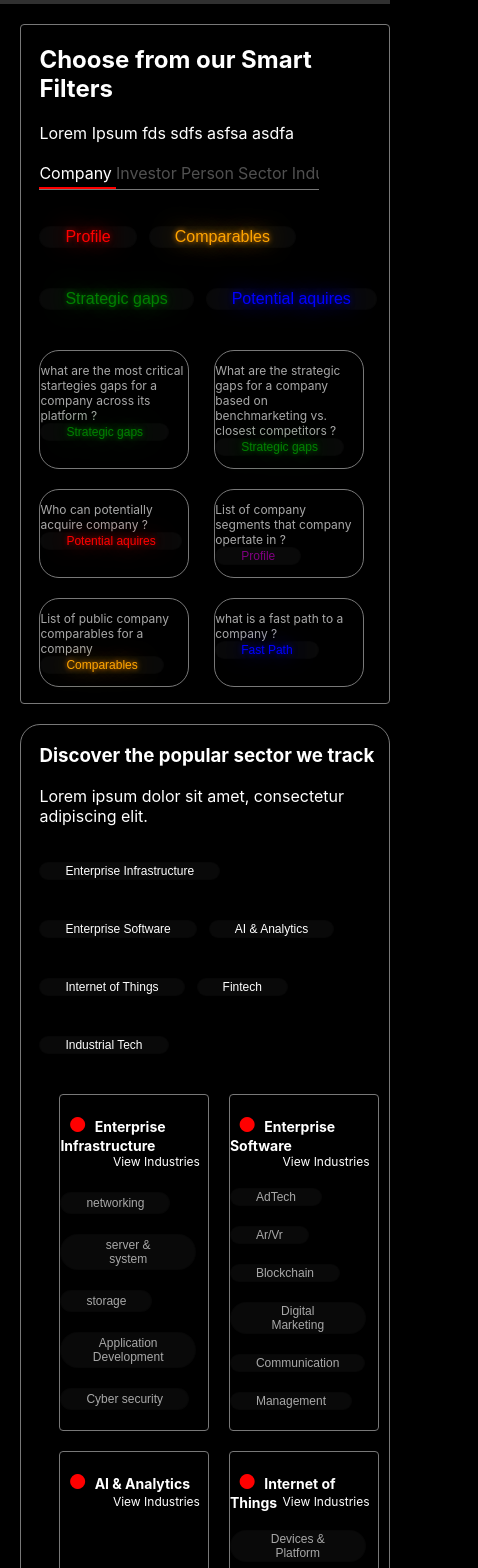
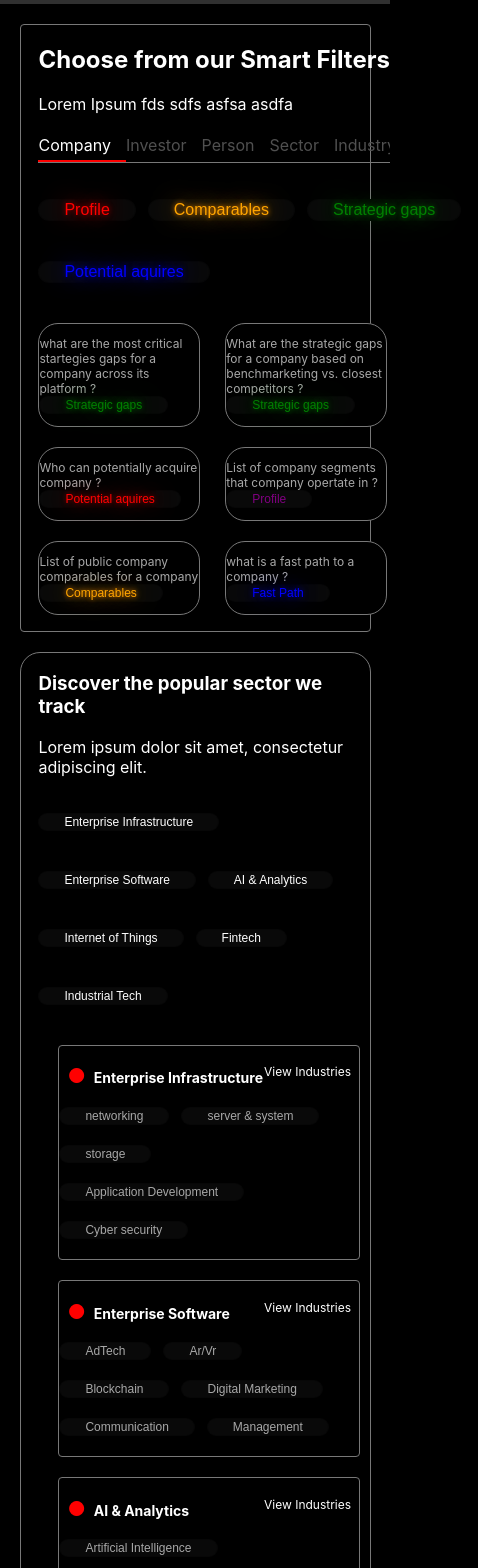
Before and after one commit to ankit59111/grappusAssignment, a React (Create React App) app: page / in a window 390 px wide. Shown: the part 300-1868 px from the top of the page, 478 px wide, since content can reach past the window. Built offline with nearby package versions, Linux system fonts and the light colour scheme.

Commit message:
added width of cards for msite

```diff
--- a/src/App.css
+++ b/src/App.css
@@ -6,6 +6,7 @@
   .App{
     display: block !important;
     overflow: hidden;
+    width: 100%;
   }
   #overlay{
     display: none;
@@ -27,6 +28,6 @@
   }
 
    #id_aside{
-     width: 100% !important;
+     width: 95% !important;
    }
 }
--- a/src/filter card/FilterCard.css
+++ b/src/filter card/FilterCard.css
@@ -44,3 +44,17 @@
 .card ul::-webkit-scrollbar{
     display: none;
 }
+
+@media (max-width: 780px) {
+    .filter_main_card{
+        width: 90% !important;
+    }
+    .card ul li{
+        padding-right: 15px;
+
+    }
+
+    #id_filter_card_list{
+        width: 85% !important;
+    }
+}
--- a/src/filter card/FilterCard.js
+++ b/src/filter card/FilterCard.js
@@ -48,7 +48,7 @@ export default class FilterCard extends React.Component{
                         return <Badge value={item.text} color={item.color}/>
                     })}
 
-                    <div className={"flex flex-row flex-wrap mb-16"}>
+                    <div className={"flex flex-row flex-wrap mb-16"} id={"id_filter_card_list"}>
                     {this.state.cards.map((item)=>{
                         return <Card className={"mr-25 bg-black"} badge-color={item.badgeColor} badge-value={item.badgeValue} text = {item.text}/>
                     })}
--- a/src/popular sector/Popular_sector.css
+++ b/src/popular sector/Popular_sector.css
@@ -25,3 +25,9 @@
 .w-97{
     width: 97%;
 }
+
+@media (max-width: 780px) {
+    #id_section2_body{
+        width: 90%;
+    }
+}
--- a/src/popular sector/Popular_sector.js
+++ b/src/popular sector/Popular_sector.js
@@ -19,7 +19,7 @@ export default class Popular_sector extends React.Component{
 
     render() {
         return(
-            <div className="card">
+            <div className="card" id={"id_section2_body"}>
                 <div className="pl-5">
                 <h3>Discover the popular sector we track</h3>
                 <p>Lorem ipsum dolor sit amet, consectetur adipiscing elit.</p>
```
